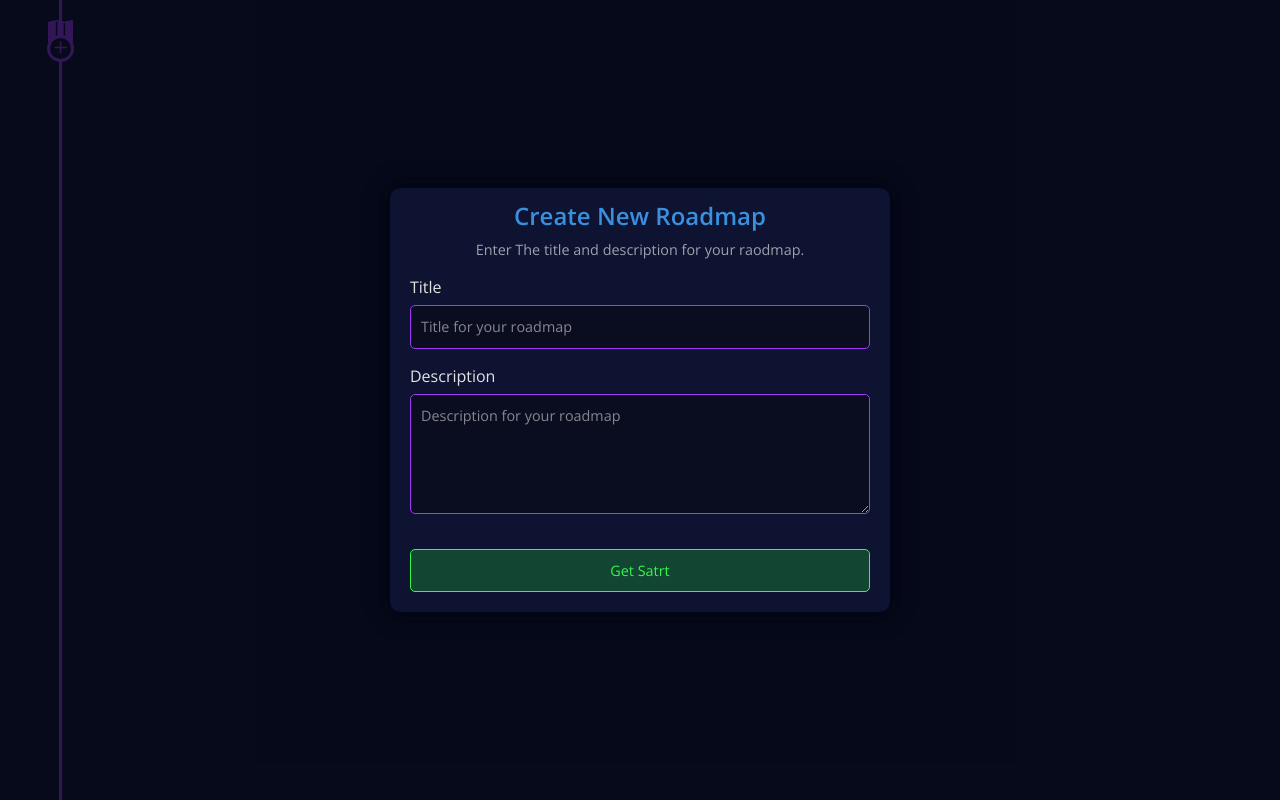
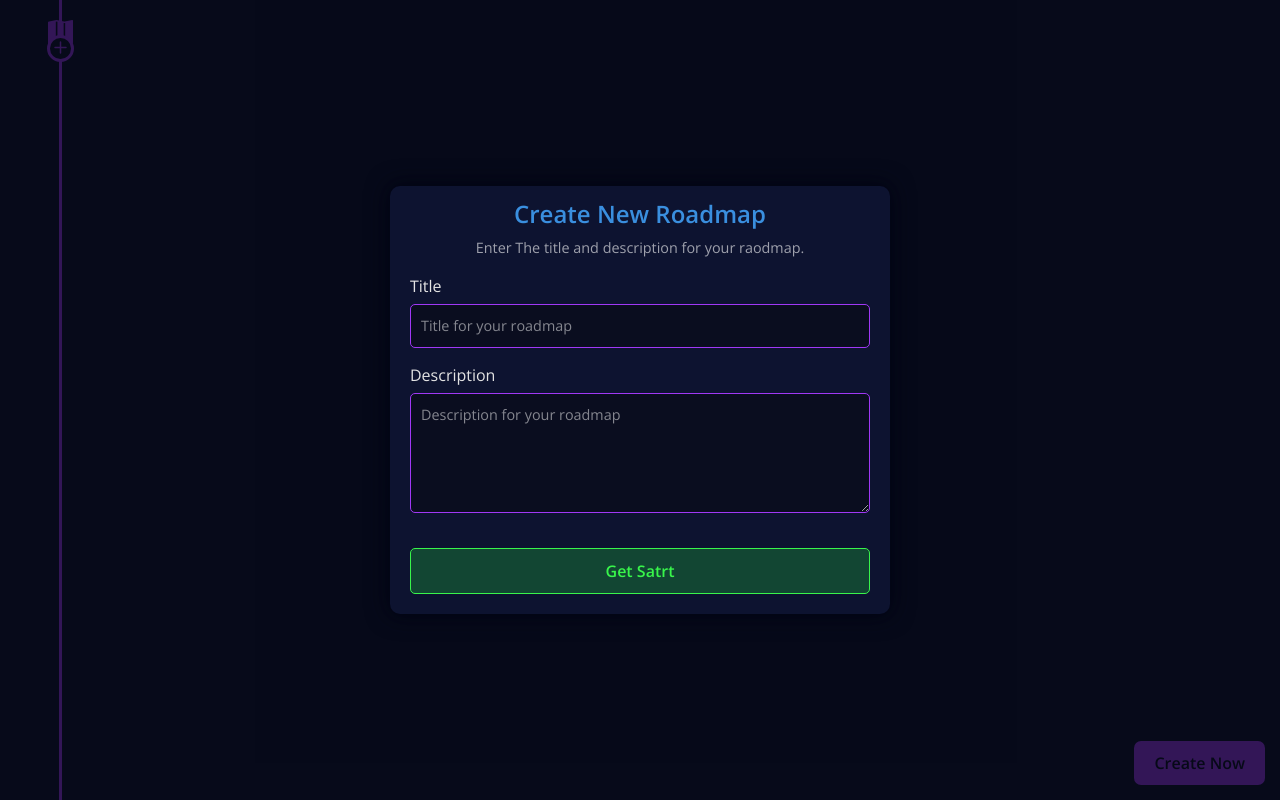
Before and after one commit to hamza-bousalih/roadmap-application, a Next.js app in the folder roadmapui/: page /roadmaps/create in a window 1280 px wide. Built offline with nearby package versions, Linux system fonts and the light colour scheme.

Commit message:
+ save the created roadmap

```diff
--- a/roadmapui/app/roadmaps/create/page.js
+++ b/roadmapui/app/roadmaps/create/page.js
@@ -1,21 +1,34 @@
 "use client"
 
+import {useRoadmapContext} from "@/app/roadmaps/layout";
+import Button from "@/components/button/Button";
+import CreateRoadmapDialog from "@/components/roadmap/create/CreateRoadmapDialog";
+import {LoaderOverlay} from "@/components/roadmap/laoder/Loader";
 import RoadmapDetails from "@/components/roadmap/timeline/roadmap-details/RoadmapDetails";
-import {useRoadmapContext} from "@/app/roadmaps/layout";
-import {useEffect, useState} from "react";
-import CreateRoadmapDialog from "@/components/roadmap/create/CreateRoadmapDialog";
+import services from "@/services";
+import {useEffect , useState} from "react";
+
 
 export default function CreateRoadmapPage() {
     const {roadmap, setRoadmap, modeChanger, createMode} = useRoadmapContext();
     const [showCreateRoadmapDialog, setShowCreateRoadmapDialog] = useState(true);
+    const [creating , setCreating] = useState(false)
 
-    // change the mode to create
     useEffect(() => {
         modeChanger.create()
     }, [createMode]);
 
+    const createHandler = () => {
+        setCreating(true)
+        console.log(roadmap)
+        services.RoadmapService.create(roadmap)
+            .finally(() => setCreating(false))
+    }
+
     return (<>
+        {creating? <LoaderOverlay/>: null}
         <RoadmapDetails/>
+        {<Button className="fixed-right-button" label="Create Now" onClick={createHandler}></Button>}
         {showCreateRoadmapDialog && <CreateRoadmapDialog onClose={() => setShowCreateRoadmapDialog(false)}/>}
     </>)
 }
--- /dev/null
+++ b/roadmapui/components/button/Button.jsx
@@ -0,0 +1,15 @@
+import "./button.css"
+
+
+const ButtonStyle = {
+    background: 'var(--purpal)' ,
+    padding: '10px 20px' ,
+    borderRadius: '7px' ,
+    color: 'var(--form-field-bg)' ,
+    fontWeight: '600' ,
+    fontSize: '16px'
+}
+
+export default function Button({label , className , styles , onClick}) {
+    return <button className={className} style={{...ButtonStyle, ...styles}} onClick={onClick}>{label}</button>
+}
--- /dev/null
+++ b/roadmapui/components/button/button.css
@@ -0,0 +1,14 @@
+button {
+    background: var(--purpal);
+    padding: 10px 20px;
+    border-radius: 7px;
+    color: var(--form-field-bg);
+    font-weight: 600;
+    font-size: 16px;
+
+    &.fixed-right-button {
+        position: fixed;
+        right: 15px;
+        bottom: 15px;
+    }
+}
--- a/roadmapui/components/roadmap/laoder/Loader.jsx
+++ b/roadmapui/components/roadmap/laoder/Loader.jsx
@@ -1,4 +1,5 @@
 import "./loader.css"
+
 
 export default function Loader() {
     return <>
@@ -15,3 +16,21 @@ export default function Loader() {
         </div>
     </>
 }
+
+export function LoaderOverlay() {
+    return <>
+        <div className="loader-overlay">
+            <div className="lds-grid">
+                <div></div>
+                <div></div>
+                <div></div>
+                <div></div>
+                <div></div>
+                <div></div>
+                <div></div>
+                <div></div>
+                <div></div>
+            </div>
+        </div>
+    </>
+}
--- a/roadmapui/components/roadmap/laoder/loader.css
+++ b/roadmapui/components/roadmap/laoder/loader.css
@@ -1,3 +1,14 @@
+
+.loader-overlay {
+    position: fixed;
+    inset: 0;
+    display: flex;
+    justify-content: center;
+    align-items: center;
+    background: var(--bg-overlay);
+    z-index: 9999;
+}
+
 .lds-grid {
     display: inline-block;
     position: absolute;
```
